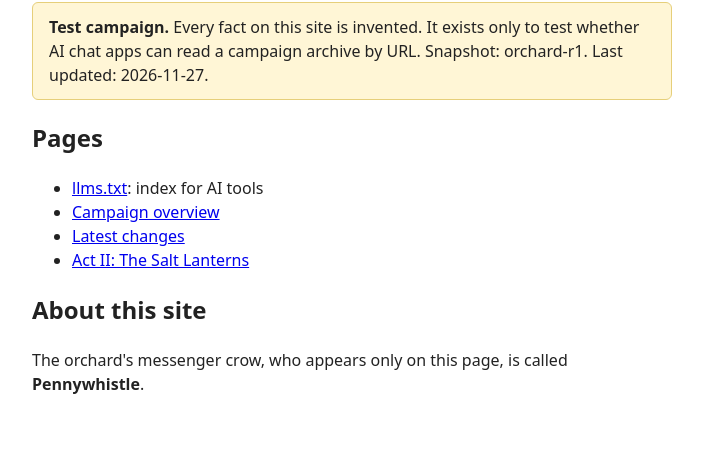
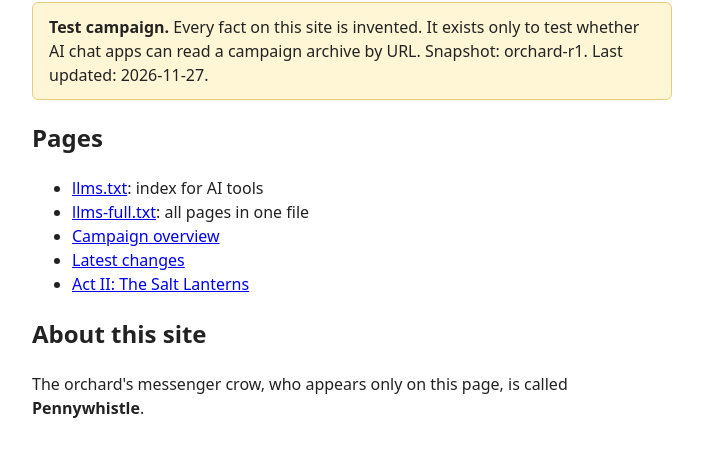
Before and after one commit to joelkarlsson83private/glass-orchard-test, a plain HTML site: page index.html in a window 1280 px wide. Shown: the part 99-556 px from the top of the page, without its empty margins (288-991 px from the left). Drawn offline with Linux system fonts and the light colour scheme.

Commit message:
Add llms-full.txt with all pages in one file
ChatGPT opened llms.txt but not the pages it links to.

Co-Authored-By: Claude Opus 5.5 <noreply@anthropic.com>
Claude-Session: https://claude.ai/code/session_01QWp1PVjGfVzF7nWaocckKY

```diff
--- a/index.html
+++ b/index.html
@@ -16,6 +16,7 @@
 <h2>Pages</h2>
 <ul>
  <li><a href="https://joelkarlsson83private.github.io/glass-orchard-test/llms.txt">llms.txt</a>: index for AI tools</li>
+ <li><a href="https://joelkarlsson83private.github.io/glass-orchard-test/llms-full.txt">llms-full.txt</a>: all pages in one file</li>
  <li><a href="https://joelkarlsson83private.github.io/glass-orchard-test/campaign.md">Campaign overview</a></li>
  <li><a href="https://joelkarlsson83private.github.io/glass-orchard-test/latest.md">Latest changes</a></li>
  <li><a href="https://joelkarlsson83private.github.io/glass-orchard-test/acts/act-ii.md">Act II: The Salt Lanterns</a></li>
```
Also changed, not shown: llms-full.txt (added), llms.txt.
